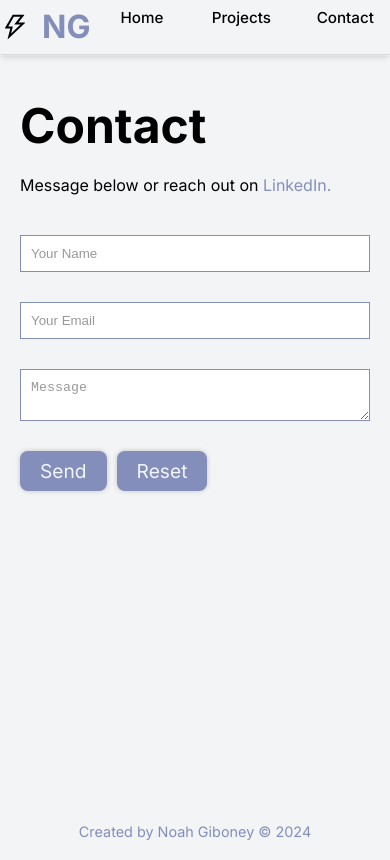
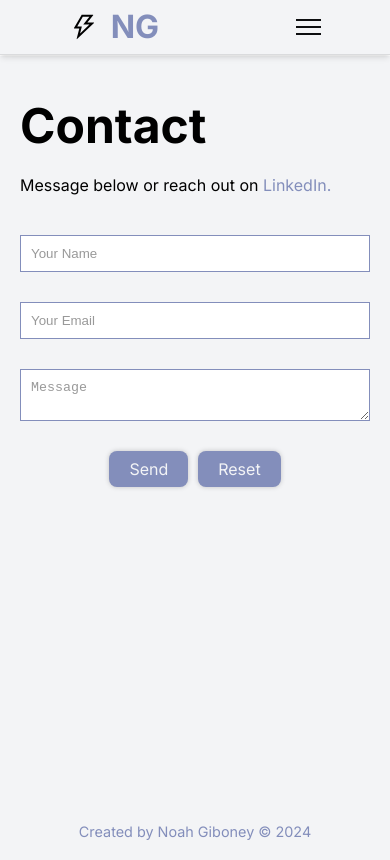
Before and after one commit to noahgiboney/noahgiboney-portfolio-v2, a Next.js app: page /contact in a window 390 px wide. Built offline with nearby package versions, Linux system fonts and the light colour scheme.

Commit message:
feat: mobile responsivness

```diff
--- a/src/app/components/NavBar.tsx
+++ b/src/app/components/NavBar.tsx
@@ -1,12 +1,17 @@
-import styles from "@/app/styles/navbar.module.css";
-import Link from "next/link";
-import Image from "next/image";
-import { useRouter } from "next/navigation";
+'use client'
+import { useState } from 'react';
+import styles from '@/app/styles/navbar.module.css'
+import Link from 'next/link';
+import Image from 'next/image';
 
 function NavBar() {
+  const [isNavExpanded, setIsNavExpanded] = useState(false);
+
   return (
     <>
       <div className={styles.navBar}>
+
+
         <Link href={"/"}>
           <div className={styles.logoContainer}>
             <div className={styles.logoImage}>
@@ -21,17 +26,17 @@ function NavBar() {
           </div>
         </Link>
 
-        <div className={styles.linksContainer}>
+        <div className={styles.burger} onClick={() => setIsNavExpanded(!isNavExpanded)}>
+          <div className={`${styles.burgerLine} ${isNavExpanded ? styles.burgerLineActive : ''}`}></div>
+          <div className={`${styles.burgerLine} ${isNavExpanded ? styles.burgerLineActive : ''}`}></div>
+          <div className={`${styles.burgerLine} ${isNavExpanded ? styles.burgerLineActive : ''}`}></div>
+        </div>
+
+        <div className={`${styles.linksContainer} ${isNavExpanded ? styles.linksContainerActive : ''}`}>
           <ul>
-            <li>
-              <Link href={"/"}>Home</Link>
-            </li>
-            <li>
-              <Link href={"/projects"}>Projects</Link>
-            </li>
-            <li>
-              <Link href={"/contact"}>Contact</Link>
-            </li>
+            <li><Link href={"/"}>Home</Link></li>
+            <li><Link href={"/projects"}>Projects</Link></li>
+            <li><Link href={"/contact"}>Contact</Link></li>
           </ul>
         </div>
       </div>
--- a/src/app/styles/contact.module.css
+++ b/src/app/styles/contact.module.css
@@ -47,7 +47,8 @@
   display: flex;
   justify-content: start;
   gap: 10px;
-  font-size: 1.2rem;
+  font-size: 1rem;
+  justify-content: center;
 }
 
 .button {
@@ -60,7 +61,6 @@
     background-color 0.3s ease;
   background-color: var(--accent);
   border: none;
-  font-size: 1.25rem;
   font: inherit;
 }
 
--- a/src/app/styles/navbar.module.css
+++ b/src/app/styles/navbar.module.css
@@ -76,3 +76,60 @@
 .linksContainer ul li a:hover::after {
   width: 100%;
 }
+
+.burger {
+  display: none;
+  cursor: pointer;
+  flex-direction: column;
+  gap: 5px;
+}
+
+
+.burgerLine {
+  height: 2px;
+  width: 25px;
+  background-color: var(--text);
+  transition: transform 0.5s ease;
+}
+
+.burgerLineActive:nth-child(1) {
+  transform: translateY(7px) rotate(45deg);
+}
+
+.burgerLineActive:nth-child(2) {
+  opacity: 0;
+}
+
+.burgerLineActive:nth-child(3) {
+  transform: translateY(-7px) rotate(-45deg);
+}
+
+@media (max-width: 768px) {
+  .burger {
+    display: flex;
+  }
+
+  .linksContainer {
+    display: none;
+    position: absolute;
+    top: 100%;
+    left: 0;
+    width: 100%;
+    background-color: var(--primary);
+    flex-direction: column;
+    align-items: center;
+  }
+
+  .linksContainerActive {
+    display: flex;
+    padding-bottom: 10px;
+  }
+
+  .linksContainer ul {
+    flex-direction: column;
+  }
+
+  .linksContainer ul li {
+    padding: 10px;
+  }
+}
```
